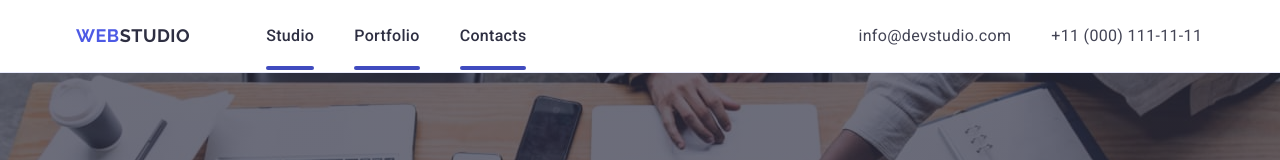
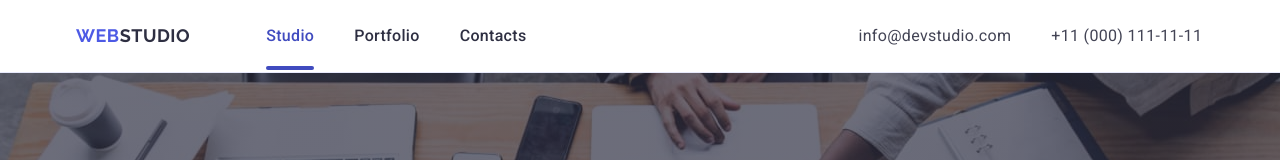
Before and after one commit to kek343/goit-markup-hw-04, a plain HTML site: page index.html in a window 1280 px wide. Shown: the top 160 px of the page. Drawn offline with nearby package versions, Linux system fonts and the light colour scheme.

Commit message:
fix color

```diff
--- a/css/style.css
+++ b/css/style.css
@@ -86,7 +86,7 @@ img {
   align-items: center;
 }
 .header-link {
-  color: #404bbf;
+  color: #2e2f42;
   text-decoration: none;
   font-weight: 500;
   line-height: 1.5;
@@ -96,7 +96,7 @@ img {
 }
 .current {
   position: relative;
-  color: #2e2f42;
+  color: #404bbf;
 }
 .header-link.current::after {
   position: absolute;
--- a/index.html
+++ b/index.html
@@ -27,8 +27,8 @@
             <li>
               <a class="header-link current" href="./index.html">Studio</a>
             </li>
-            <li><a class="header-link current" href="">Portfolio</a></li>
-            <li><a class="header-link current" href="">Contacts</a></li>
+            <li><a class="header-link" href="">Portfolio</a></li>
+            <li><a class="header-link" href="">Contacts</a></li>
           </ul>
         </nav>
         <address class="header-address">
```
